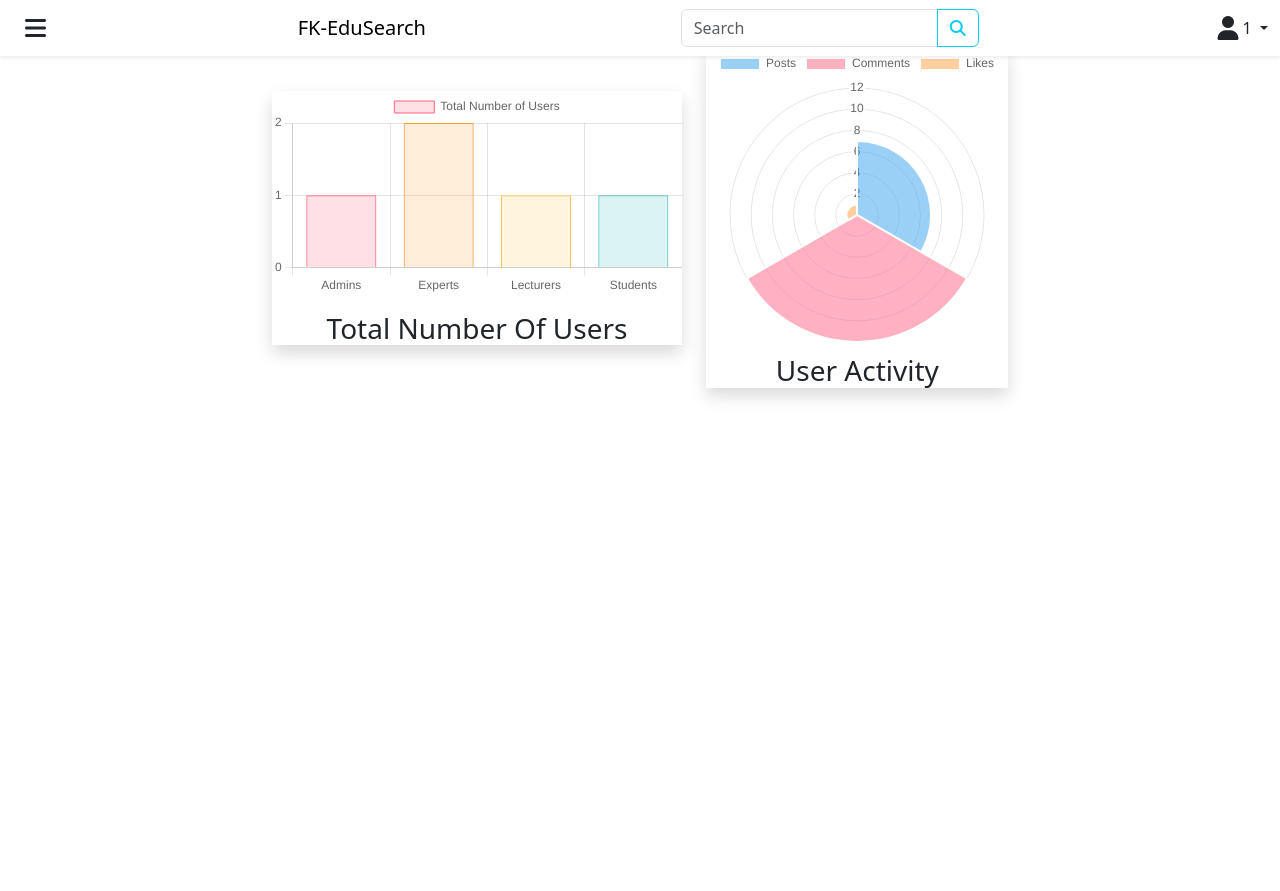
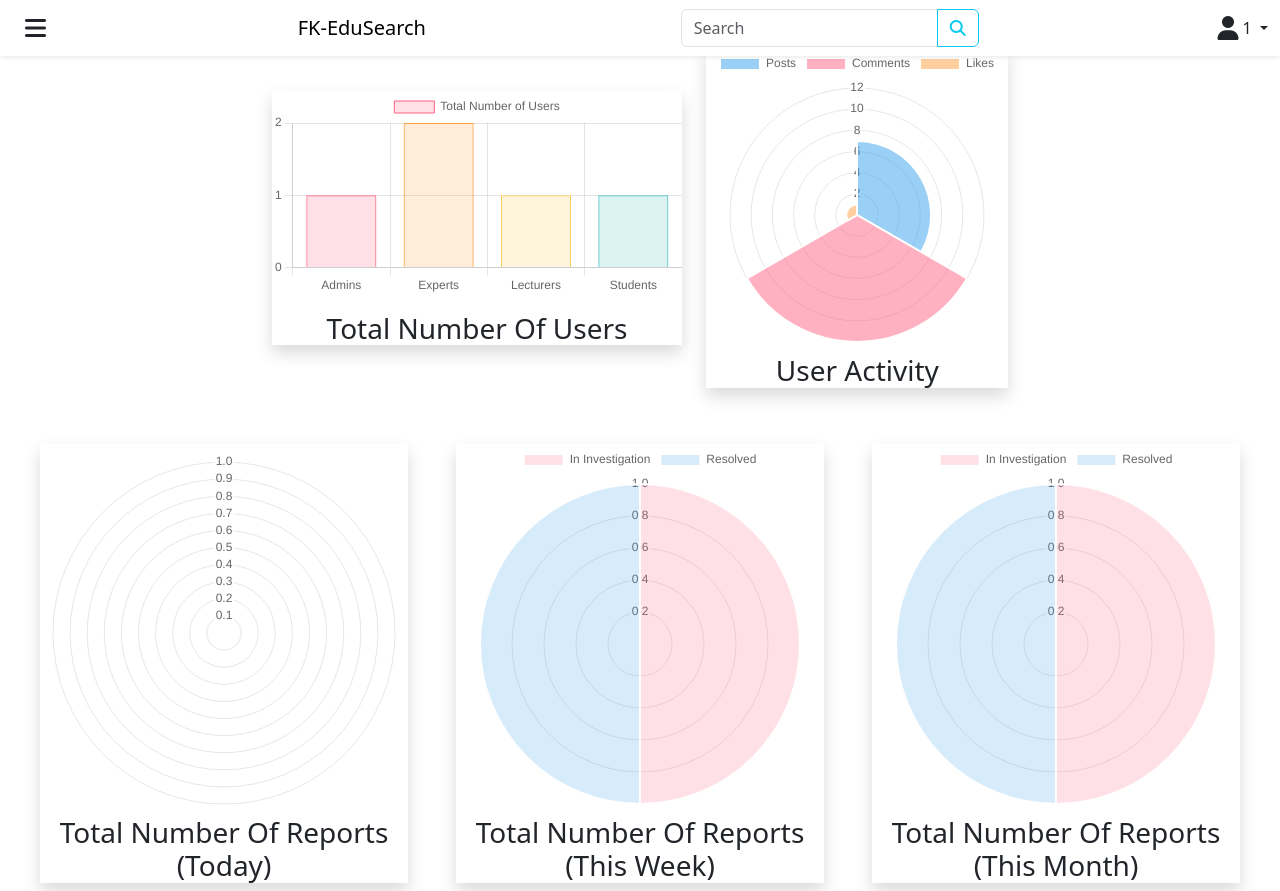
Before and after one commit to zhaolinlau/FK-EduSearch, a PHP site: page /data_analytics.php in a window 1280 px wide. Before the commit the page ends 400 px from the top, so only its background shows below. Run offline with PHP 8.4, Linux system fonts and the light colour scheme; a user stored in the database is signed in; data comes from the database, SQL or seed files in the repository; style sheets or scripts are compiled from the project's sources; some libraries are stand-ins or nearby versions.

Commit message:
Update for Calculation based on curr day/week/month

```diff
--- a/controllers/CreateCommentReportController.php
+++ b/controllers/CreateCommentReportController.php
@@ -8,17 +8,15 @@
   $CommentID = $_POST['CommentID'];
   $ReportDescription = $_POST['ReportDescription'];
   $ReportStatus = '1'; //in investigation
-  $Reported_On = date("Y-m-d H:i:s");
   $screenshot = $_FILES['screenshot'];
   $filename = $screenshot['name'];
 
-  $stmt = $conn->prepare('INSERT INTO comment_report (UserID, CommentID, ReportDescription, ReportStatus, Reported_On, screenshot) VALUES (:UserID, :CommentID, :ReportDescription, :ReportStatus, :Reported_On, :screenshot)');
+  $stmt = $conn->prepare('INSERT INTO comment_report (UserID, CommentID, ReportDescription, ReportStatus, screenshot) VALUES (:UserID, :CommentID, :ReportDescription, :ReportStatus, :screenshot)');
 
   $stmt->bindParam(':UserID', $user_id);
   $stmt->bindParam(':CommentID', $CommentID);
   $stmt->bindParam(':ReportDescription', $ReportDescription);
   $stmt->bindParam(':ReportStatus', $ReportStatus);
-  $stmt->bindParam(':Reported_On', $Reported_On);
   $stmt->bindParam(':screenshot', $filename);
 
   $stmt->execute();
--- a/data_analytics.php
+++ b/data_analytics.php
@@ -66,6 +66,25 @@
           $stmt->execute();
           $comments = $stmt->fetch(PDO::FETCH_OBJ);
           $totalComments = $comments->total_comments;
+
+
+          // Query for the current day
+          $currentDayQuery = "SELECT ReportStatus, COUNT(*) AS TotalReports FROM comment_report WHERE DATE(Reported_On) = CURDATE() GROUP BY ReportStatus";
+          $currentDayStatement = $conn->prepare($currentDayQuery);
+          $currentDayStatement->execute();
+          $currentDayResult = $currentDayStatement->fetchAll(PDO::FETCH_ASSOC);
+
+          // Query for the current week
+          $currentWeekQuery = "SELECT ReportStatus, COUNT(*) AS TotalReports FROM comment_report WHERE WEEK(Reported_On) = WEEK(CURDATE()) GROUP BY ReportStatus";
+          $currentWeekStatement = $conn->prepare($currentWeekQuery);
+          $currentWeekStatement->execute();
+          $currentWeekResult = $currentWeekStatement->fetchAll(PDO::FETCH_ASSOC);
+
+          // Query for the current month
+          $currentMonthQuery = "SELECT ReportStatus, COUNT(*) AS TotalReports FROM comment_report WHERE MONTH(Reported_On) = MONTH(CURDATE()) GROUP BY ReportStatus";
+          $currentMonthStatement = $conn->prepare($currentMonthQuery);
+          $currentMonthStatement->execute();
+          $currentMonthResult = $currentMonthStatement->fetchAll(PDO::FETCH_ASSOC);
         } catch (PDOException $e) {
           echo $e->getMessage();
         }
@@ -83,13 +102,44 @@
     </div>
   </div>
 
+  <div class="row g-5 mx-3">
+    <div class="col-4">
+      <div class="shadow">
+        <canvas id="ReportByDay" class="bg-white"></canvas>
+        <h3 class="text-center mt-1">Total Number Of Reports (Today)</h3>
+      </div>
+    </div>
+    <div class="col-4">
+      <div class="shadow">
+        <canvas id="ReportByWeek" class="bg-white"></canvas>
+        <h3 class="text-center mt-1">Total Number Of Reports (This Week)</h3>
+      </div>
+    </div>
+    <div class="col-4">
+      <div class="shadow">
+        <canvas id="ReportByMonth" class="bg-white"></canvas>
+        <h3 class="text-center mt-1">Total Number Of Reports (This Month)</h3>
+      </div>
+    </div>
+  </div>
+
+
+
+
+
+
+
+
+
+
 
   <script src="./node_modules/bootstrap/dist/js/bootstrap.bundle.min.js"></script>
   <script src="./resources/js/livechat.js"></script>
   <script src="./node_modules/chart.js/dist/chart.umd.js"></script>
   <script src="https://code.jquery.com/jquery-3.5.1.js"></script>
+  <script src="https://code.jquery.com/jquery-3.6.0.min.js"></script> <!-- -->
+
   <script>
-
     const users = [{
         user_label: "Admins",
         user_count: <?php echo $total_admins; ?>,
@@ -142,21 +192,23 @@
       }
     });
 
+
+
     const info = [{
         activity: "Posts",
         count: <?php echo $totalPosts; ?>,
       },
+
       {
         activity: "Comments",
         count: <?php echo $totalComments; ?>,
       },
+
       {
         activity: "Likes",
         count: <?php echo $totalLikes; ?>,
       },
     ];
-
-
     new Chart(document.getElementById("UserActivity"), {
       type: "polarArea",
       data: {
@@ -170,6 +222,104 @@
 
 
 
+    // Store the PHP retrieved data in JavaScript variables
+    const currentDayReports = <?php echo json_encode($currentDayResult); ?>;
+    const currentWeekReports = <?php echo json_encode($currentWeekResult); ?>;
+    const currentMonthReports = <?php echo json_encode($currentMonthResult); ?>;
+
+    // Create a chart using Chart.js for the current day
+    new Chart(document.getElementById("ReportByDay"), {
+      type: "polarArea",
+      data: {
+        labels: currentDayReports.map(row => {
+          switch (row.ReportStatus) {
+            case 1:
+              return "In Investigation";
+            case 2:
+              return "On Hold";
+            case 3:
+              return "Resolved";
+            default:
+              return "";
+          }
+        }),
+        datasets: [{
+          label: "Total reports",
+          data: currentDayReports.map(row => row.TotalReports),
+          backgroundColor: [
+            'rgba(255, 99, 132, 0.2)', // In Investigation color
+            'rgba(54, 162, 235, 0.2)', // On Hold color
+            'rgba(75, 192, 192, 0.2)', // Resolved color
+          ],
+        }],
+      },
+    });
+
+
+
+    // Create a chart using Chart.js for the current week
+    new Chart(document.getElementById("ReportByWeek"), {
+      type: "polarArea",
+      data: {
+        labels: currentWeekReports.map(row => {
+          switch (row.ReportStatus) {
+            case 1:
+              return "In Investigation";
+            case 2:
+              return "On Hold";
+            case 3:
+              return "Resolved";
+            default:
+              return "";
+          }
+        }),
+        datasets: [{
+          label: "Total reports",
+          data: currentWeekReports.map(row => row.TotalReports),
+          backgroundColor: [
+            'rgba(255, 99, 132, 0.2)', // In Investigation color
+            'rgba(54, 162, 235, 0.2)', // On Hold color
+            'rgba(75, 192, 192, 0.2)', // Resolved color
+          ],
+        }],
+      },
+    });
+
+
+
+
+    // Create a chart using Chart.js for the current month
+    new Chart(document.getElementById("ReportByMonth"), {
+      type: "polarArea",
+      data: {
+        labels: currentMonthReports.map(row => {
+          switch (row.ReportStatus) {
+            case 1:
+              return "In Investigation";
+            case 2:
+              return "On Hold";
+            case 3:
+              return "Resolved";
+            default:
+              return "";
+          }
+        }),
+        datasets: [{
+          label: "Total reports",
+          data: currentMonthReports.map(row => row.TotalReports),
+          backgroundColor: [
+            'rgba(255, 99, 132, 0.2)', // In Investigation color
+            'rgba(54, 162, 235, 0.2)', // On Hold color
+            'rgba(75, 192, 192, 0.2)', // Resolved color
+          ],
+        }],
+      },
+    });
+
+
+
+
+
     document.getElementById("data_analytics").classList.add("active");
   </script>
 </body>
```
Lines whose indentation alone changed are shown as unchanged.
